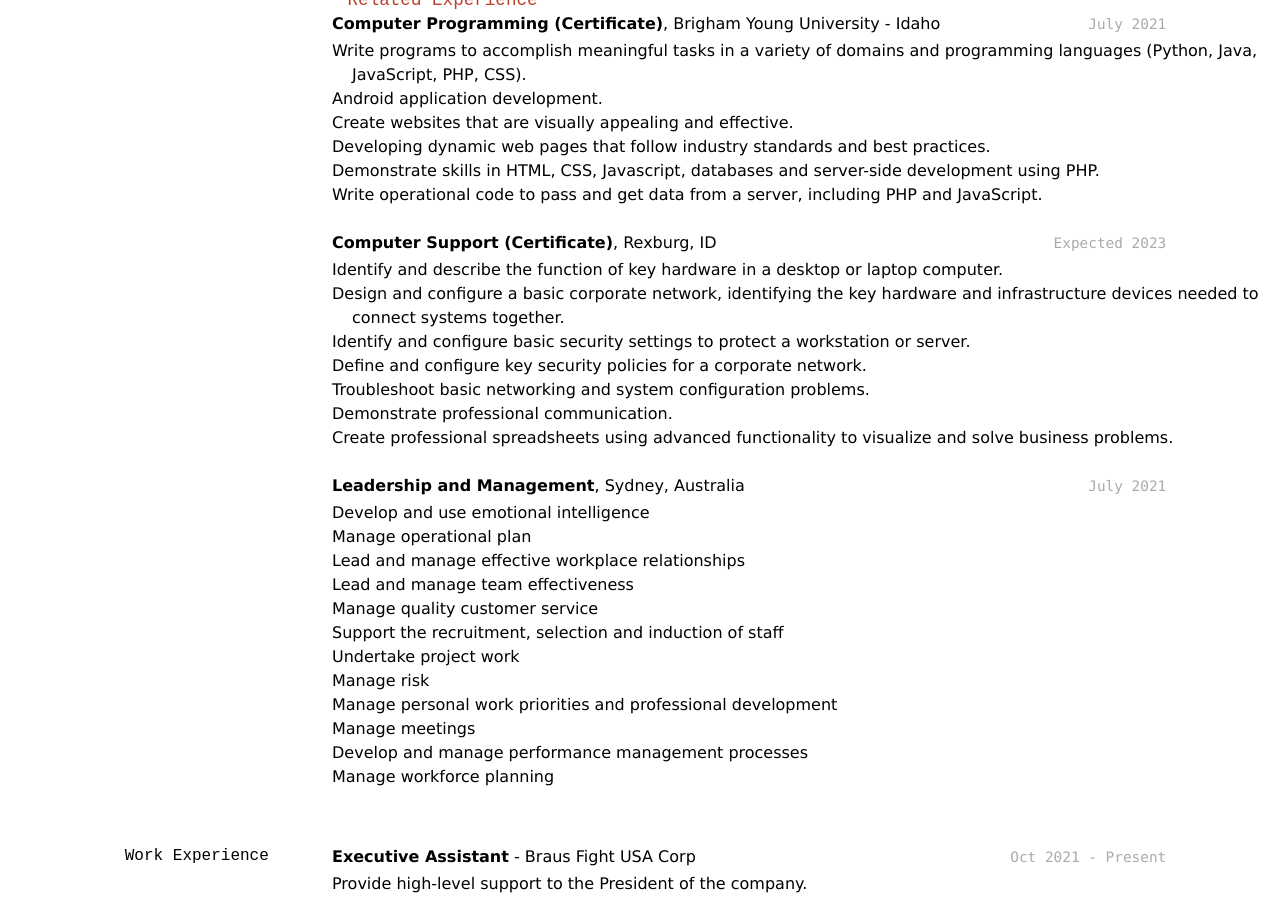
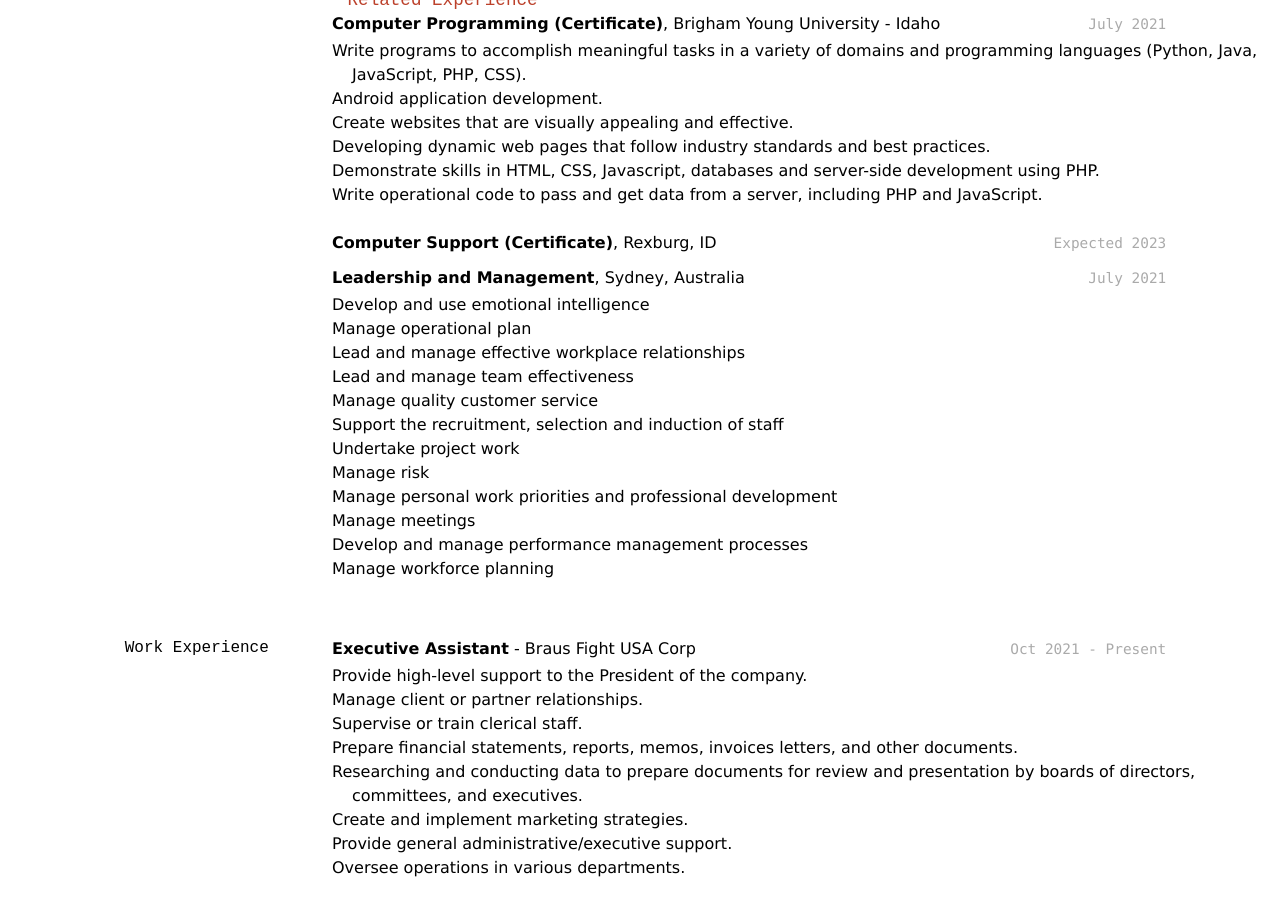
Before and after one commit to byuids-resumes/Julio-Monteiro-Resume, a Jekyll site: the page built from docs/index.md, in a window 1280 px wide and 900 px high, scrolled down 742 px. Built offline with Jekyll 4.4.1, drawn with Linux system fonts in a browser that asks for light colours.

Commit message:
deletes something

```diff
--- a/docs/index.md
+++ b/docs/index.md
@@ -60,13 +60,7 @@ __Computer Programming (Certificate)__, Brigham Young University - Idaho
 
 `Expected 2023`
 __Computer Support (Certificate)__, Rexburg, ID
-- Identify and describe the function of key hardware in a desktop or laptop computer.
-- Design and configure a basic corporate network, identifying the key hardware and infrastructure devices needed to connect systems together.
-- Identify and configure basic security settings to protect a workstation or server.
-- Define and configure key security policies for a corporate network.
-- Troubleshoot basic networking and system configuration problems.
-- Demonstrate professional communication.
-- Create professional spreadsheets using advanced functionality to visualize and solve business problems.
+
 
 
 `July 2021`
```
